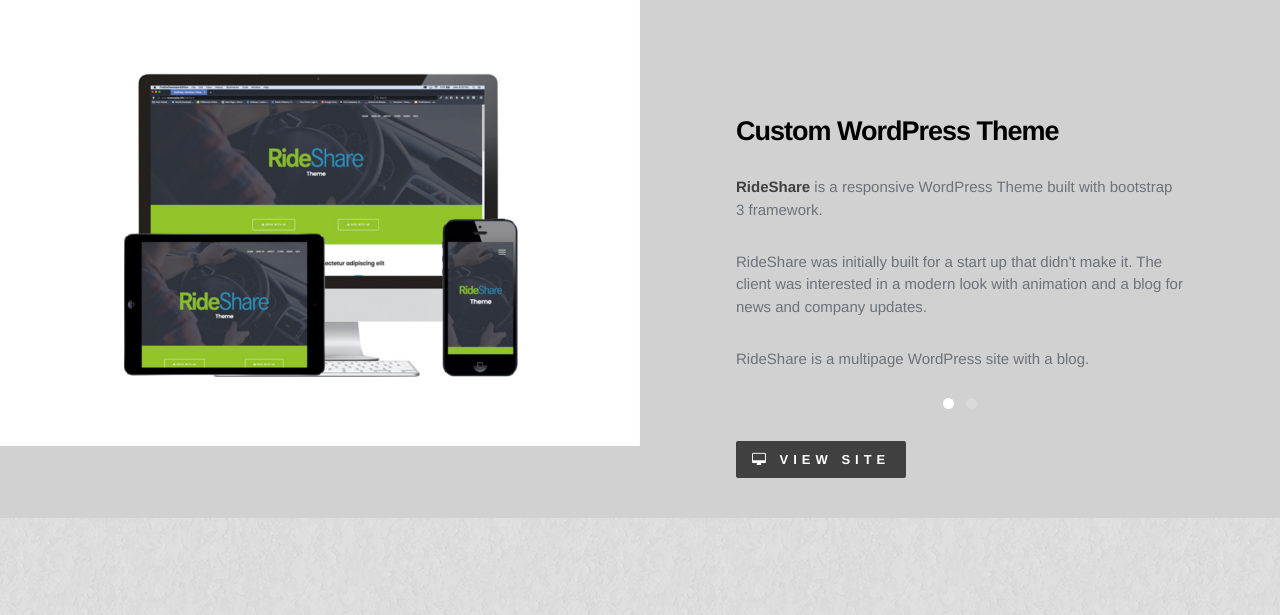
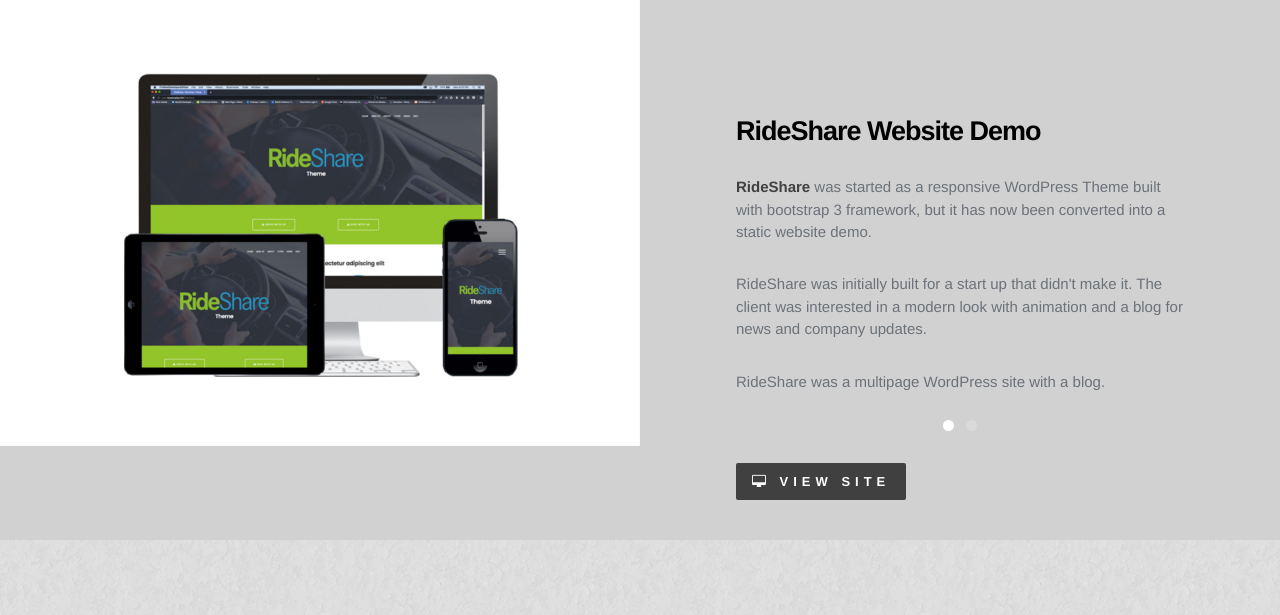
Before and after one commit to BryanfosterCopley/BryanfosterCopley.github.io, a plain HTML site: page index.html in a window 1280 px wide. Shown: the part 2377-2992 px from the top of the page. Drawn offline with nearby package versions, Linux system fonts and the light colour scheme; a web font is replaced by a local one.

Commit message:
Edited text on index.html

```diff
--- a/index.html
+++ b/index.html
@@ -296,10 +296,10 @@
             </div>
             <div class="col-md-6">
               <blockquote>
-                <h1>Custom WordPress Theme</h1>
-				  <p><strong><a href="https://bryanfostercopley.github.io/rideshare/" title="RideShare" target="_blank">RideShare</a></strong> is a responsive WordPress Theme built with bootstrap 3 framework.</p>
+                <h1>RideShare Website Demo</h1>
+				  <p><strong><a href="https://bryanfostercopley.github.io/rideshare/" title="RideShare" target="_blank">RideShare</a></strong> was started as a responsive WordPress Theme built with bootstrap 3 framework, but it has now been converted into a static website demo.</p>
                 <p>RideShare was initially built for a start up that didn't make it. The client was interested in a modern look with animation and a blog for news and company updates.</p>
-                <p>RideShare is a multipage WordPress site with a blog.</p>
+                <p>RideShare was a multipage WordPress site with a blog.</p>
                 <p><a class="btn btn-primary btn-lg websites" href="https://bryanfostercopley.github.io/rideshare/" role="button" target="_blank"><i class="fa fa-desktop"></i>
  View site</a></p>
               </blockquote>
@@ -311,8 +311,8 @@
             </div>
             <div class="col-md-6">
               <blockquote>
-                <h1>Custom WordPress Theme</h1>
-                <p><strong><a href="https://bryanfostercopley.github.io/brewery/" title="Brewery" target="_blank">Brewery</a></strong> is a responsive WordPress Theme built with bootstrap 3 framework.</p>
+                <h1>Brewery Website Demo</h1>
+                <p><strong><a href="https://bryanfostercopley.github.io/brewery/" title="Brewery" target="_blank">Brewery</a></strong> was started as a responsive WordPress Theme built with bootstrap 3 framework, but it has now been converted into a static website demo.</p>
                 <p>Brewery is a fun theme with a beer vibe. Beer ipsum was used for the dummy text.</p>
                 <p>Brewery is a single page WordPress site with a separate page blog.</p>
                 <p><a class="btn btn-primary btn-lg websites" href="https://bryanfostercopley.github.io/brewery/" role="button" target="_blank"><i class="fa fa-desktop"></i>
```
